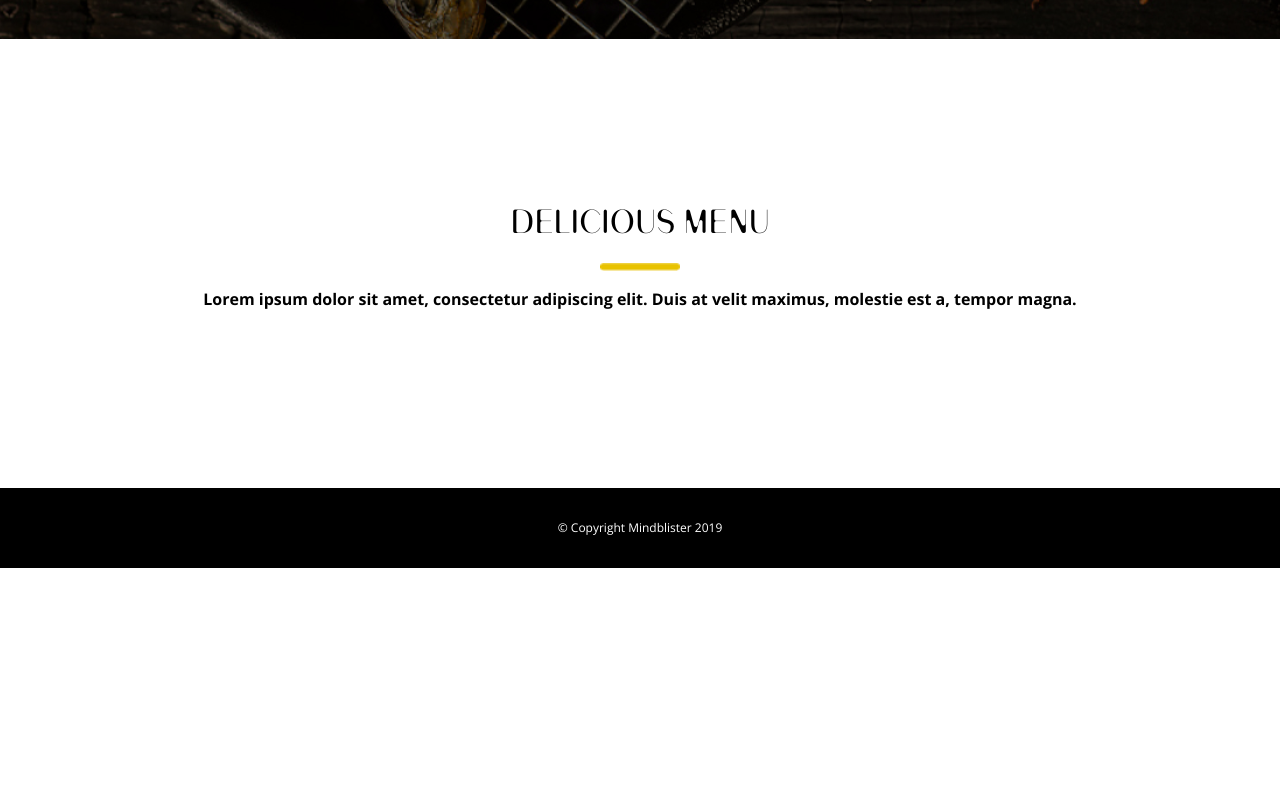
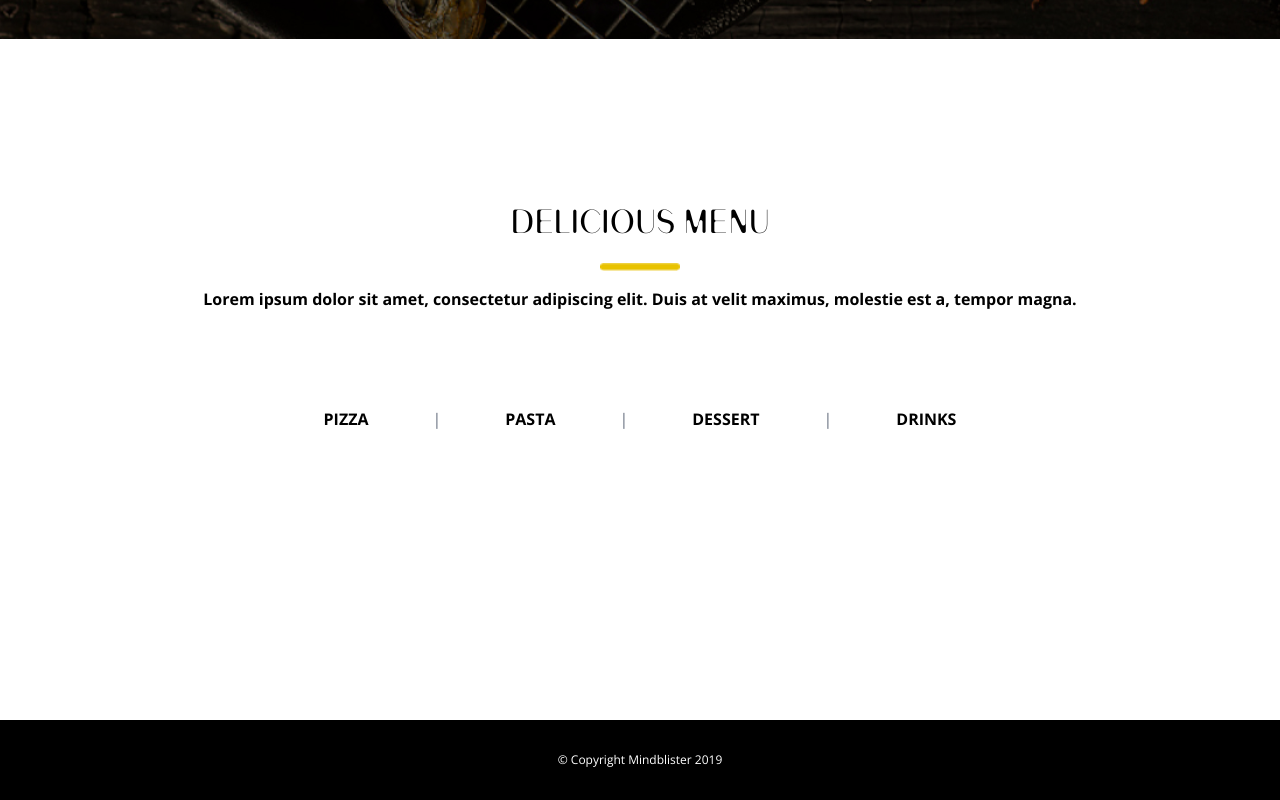
Before and after one commit to BinaryBecca/project21_tag45_react_hungry-people, a React (Vite) app: page /menu in a window 1280 px wide. Shown: the part 894-1694 px from the top of the page. Before the commit the page ends 1462 px from the top, so only its background shows below. Built offline with nearby package versions, Linux system fonts and the light colour scheme.

Commit message:
menuPage

```diff
--- /dev/null
+++ b/src/components/menuCategory/MenuCategory.tsx
@@ -0,0 +1,18 @@
+import type { IMenuItem } from "../../interfaces/IMenuItem"
+
+interface MenuCategoryProps {
+  menuCategory: IMenuItem[]
+  onClick: () => void
+}
+
+export default function MenuCategory({ menuCategory, onClick }: MenuCategoryProps) {
+  return (
+    <>
+      <div>
+        {menuCategory.map((category, index) => (
+          <p key={index}>{category.category}</p>
+        ))}
+      </div>
+    </>
+  )
+}
--- a/src/components/menuItem/MenuItem.tsx
+++ b/src/components/menuItem/MenuItem.tsx
@@ -12,16 +12,15 @@ interface MenuItemProps {
 export default function MenuItem({ menuItem }: MenuItemProps) {
   return (
     <>
-      <ul>
+      <ul className="flex flex-wrap items-center justify-center">
         {menuItem.map((item) => (
-          <li key={item.name} className="flex flex-row gap-[1rem]">
-            <div className="flex flex-col">
-              <p className="banny-font text-l">{item.name}</p>
-              <p className="text-gray-200">{item.description}</p>
+          <li key={item.name} className="flex flex-col w-[25rem] px-[2rem] py-[1rem]">
+            <div className="banny-font text-xl">
+              <p>
+                {item.name} . . . . {item.price}
+              </p>
             </div>
-            <div>
-              <p className="banny-font text-l">{item.price}</p>
-            </div>
+            <p className="text-gray-500">{item.description}</p>
           </li>
         ))}
       </ul>
--- a/src/pages/menupage/Menupage.tsx
+++ b/src/pages/menupage/Menupage.tsx
@@ -1,7 +1,18 @@
-import React from "react"
+import { useState } from "react"
 import Headlines from "../../components/headlines/Headlines"
+import type { IMenuItem } from "../../interfaces/IMenuItem"
+import hungryData from "../../data"
+import MenuItem from "../../components/menuItem/MenuItem"
+export default function Menupage() {
+  const [menu, setMenu] = useState<IMenuItem[]>([])
 
-export default function Menupage() {
+  // const menuCategories2: IMenuItem[] = hungryData.filter((menucategory) => console.log(menucategory.category))
+
+  const menuCategories = (category: string) => {
+    const filteredMenu = hungryData.filter((item) => item.category === category)
+    setMenu(filteredMenu)
+  }
+
   return (
     <>
       <section
@@ -11,6 +22,34 @@ export default function Menupage() {
           headline1="DELICIOUS MENU"
           headline2="Lorem ipsum dolor sit amet, consectetur adipiscing elit. Duis at velit maximus, molestie est a, tempor magna."
         />
+
+        <div className="flex flex-row">
+          <button className="p-[2rem] font-bold" onClick={() => menuCategories("pizza")}>
+            PIZZA
+          </button>
+          <span className="text-gray-500 p-[2rem]">|</span>
+          <button className="p-[2rem] font-bold" onClick={() => menuCategories("pasta")}>
+            PASTA
+          </button>
+          <span className="text-gray-500 p-[2rem]">|</span>
+          <button className="p-[2rem] font-bold" onClick={() => menuCategories("dessert")}>
+            DESSERT
+          </button>
+          <span className="text-gray-500 p-[2rem]">|</span>
+          <button className="p-[2rem] font-bold" onClick={() => menuCategories("getränke")}>
+            DRINKS
+          </button>
+        </div>
+
+        {/* <div>
+            {menuCategories.map((category, index) => (
+              <p key={index}>{category.category}</p>
+            ))}
+          </div> */}
+
+        <MenuItem menuItem={menu} />
+
+        <div></div>
       </section>
     </>
   )
```
